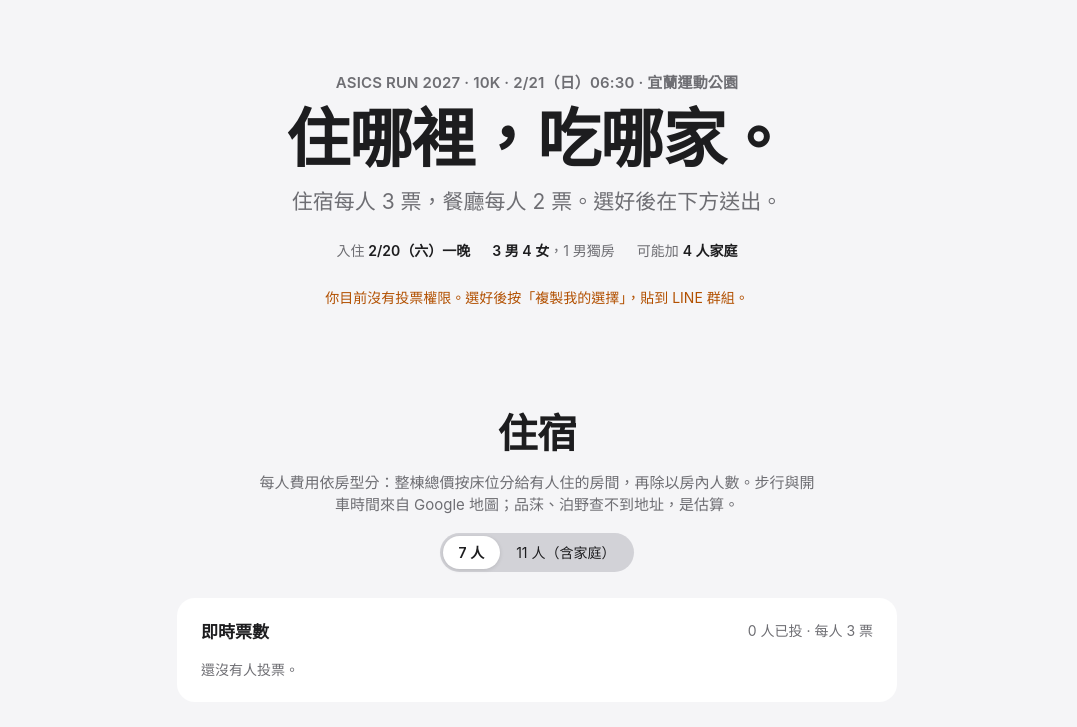
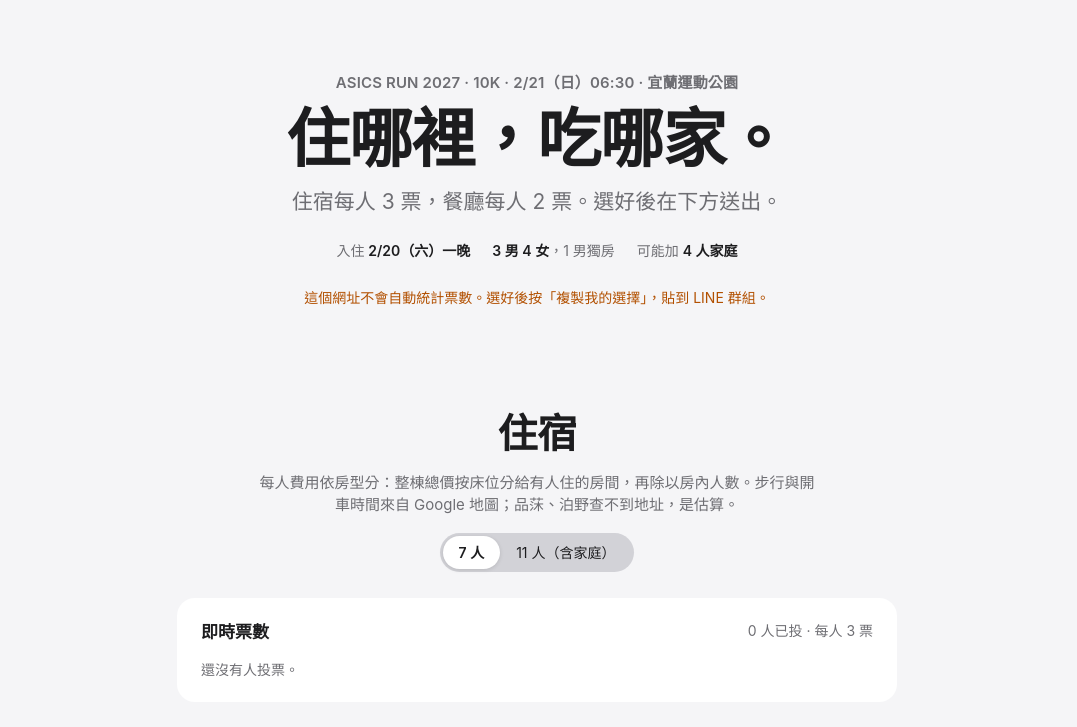
Before and after one commit to lucienwave/pages, a plain HTML site: page ilan-vote/index.html in a window 1280 px wide. Shown: the top 727 px of the page, without its empty margins (103-1180 px from the left). Drawn offline with Linux system fonts and the light colour scheme.

Commit message:
Clarify vote status message on GitHub Pages
Co-Authored-By: Claude Opus 5.5 <noreply@anthropic.com>
Claude-Session: https://claude.ai/code/session_01B1kngjkau9y9uemH2mtt9D

```diff
--- a/ilan-vote/index.html
+++ b/ilan-vote/index.html
@@ -264,7 +264,7 @@ function keyFor(name){let h=2166136261;for(const ch of name){h^=ch.codePointAt(0
 function setStatus(text,warn){const s=$("status");s.textContent=text;s.className="status"+(warn?" warn":"")}
 function offline(){
   canWrite=false; $("submit").textContent="複製我的選擇";
-  setStatus("你目前沒有投票權限。選好後按「複製我的選擇」，貼到 LINE 群組。",true);
+  setStatus(window.claude?"你目前沒有投票權限。選好後按「複製我的選擇」，貼到 LINE 群組。":"這個網址不會自動統計票數。選好後按「複製我的選擇」，貼到 LINE 群組。",true);
   renderResults();
 }
 function setPer(n){per=n;$("p7").setAttribute("aria-pressed",String(n===7));$("p11").setAttribute("aria-pressed",String(n===11));renderCards();updateBar()}
```
